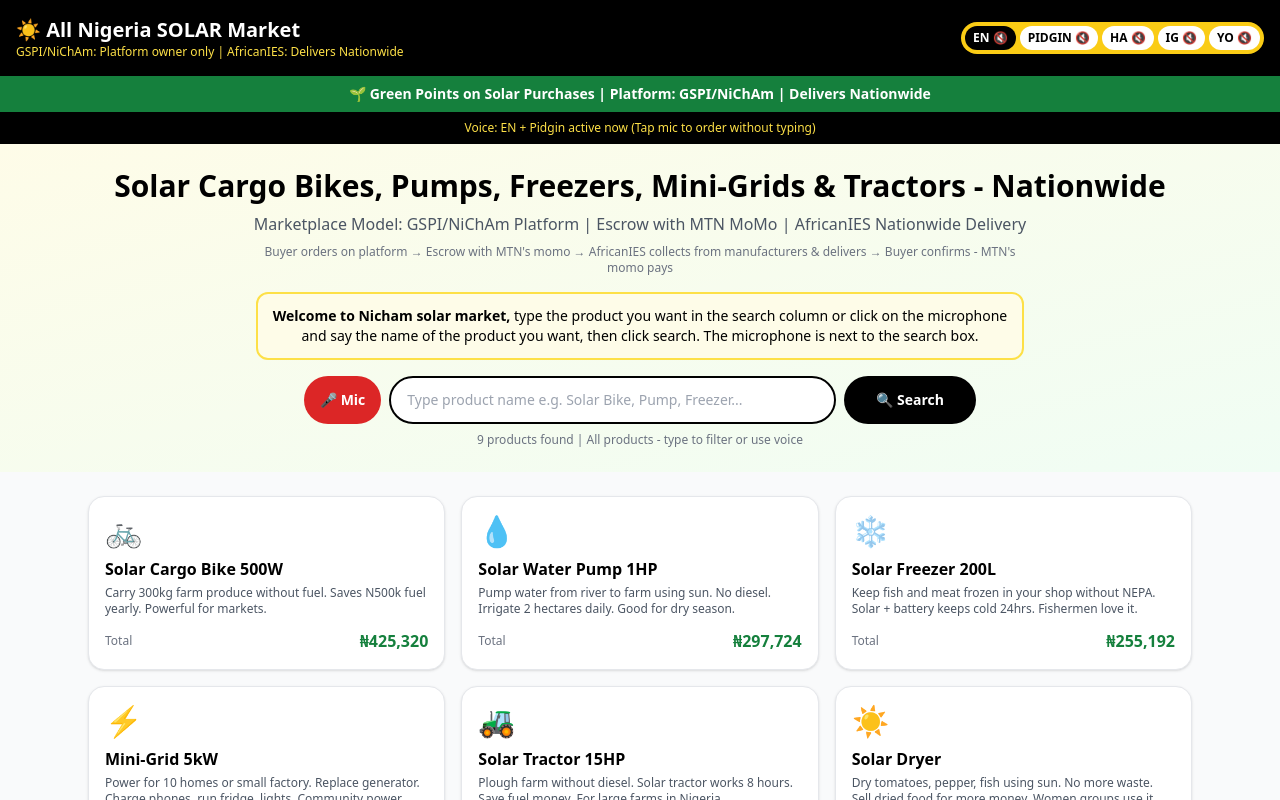
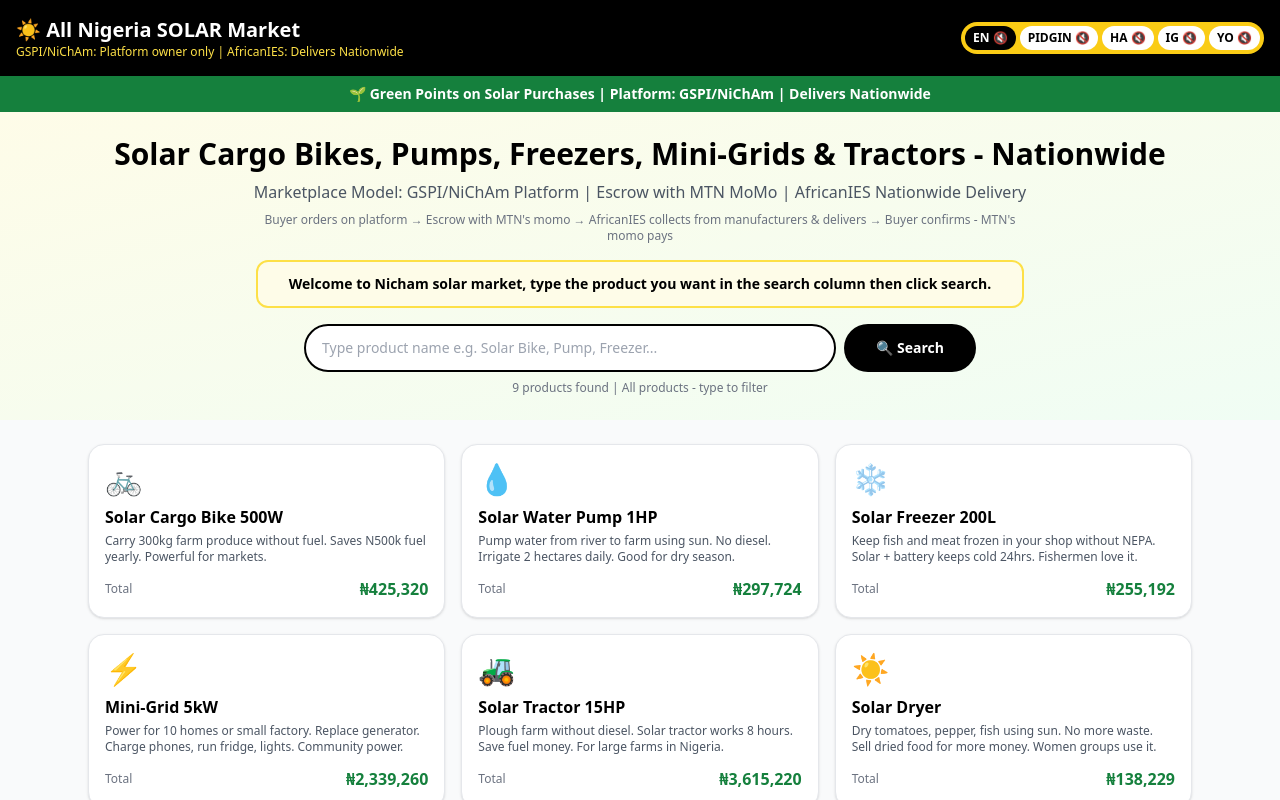
Before and after one commit to gspiassociatesltd/nicham-trade, a Next.js app: page / in a window 1280 px wide. Shown: the top 800 px of the page. Built offline with nearby package versions, Linux system fonts and the light colour scheme.

Commit message:
Add files via upload

```diff
--- a/app/page.tsx
+++ b/app/page.tsx
@@ -2,7 +2,6 @@
 import { useState, useEffect } from 'react'
 import { translations, productTranslations } from '../lib/i18n'
 import LangToggle from '../components/LangToggle'
-import VoiceOrder from '../components/VoiceOrder'
 
 const productsMeta = [
   { id: 1, basePrice: 400000, img: "🚲", keywords: "cargo bike solar 500w" },
@@ -27,14 +26,6 @@
   const [lang, setLang] = useState('en')
   const [searchTerm, setSearchTerm] = useState('')
   const [filtered, setFiltered] = useState(productsMeta)
-
-  useEffect(() => {
-    const handler = (e: any) => {
-      setSearchTerm(e.detail)
-    }
-    window.addEventListener("voiceSearch" as any, handler)
-    return () => window.removeEventListener("voiceSearch" as any, handler)
-  }, [])
 
   useEffect(() => {
     const saved = localStorage.getItem('nicham_lang')
@@ -68,6 +59,14 @@
 
   const t = translations[lang] || translations.en
 
+  const welcomeText: any = {
+    en: "Welcome to Nicham solar market, type the product you want in the search column then click search.",
+    pidgin: "Welcome to Nicham solar market, type product wey you want for search column then click search.",
+    ha: "Barka da zuwa kasuwar Nicham Solar. Rubuta sunan kayan da kake so a wurin bincike sannan danna search.",
+    ig: "Nnoo na ahia Nicham Solar. Pịnye aha ngwaahịa ịchọrọ na kọlụm ọchụchọ wee pịa search.",
+    yo: "Kaabo si oja Nicham Solar. Tẹ orukọ ọja ti o fẹ sinu apoti iwadi lẹhinna tẹ search."
+  }
+
   return (
     <main className="min-h-screen">
       <header className="bg-black text-white p-4 flex justify-between items-center">
@@ -82,51 +81,16 @@
         🌱 Green Points on Solar Purchases | Platform: GSPI/NiChAm | Delivers Nationwide
       </div>
 
-      <div className="bg-black text-yellow-300 text-center p-2 text-xs">
-        Voice: EN + Pidgin active now (Tap mic to order without typing)
-      </div>
-
       <section className="p-6 text-center bg-gradient-to-br from-yellow-50 to-green-50">
         <h2 className="text-3xl font-black mb-2">Solar Cargo Bikes, Pumps, Freezers, Mini-Grids & Tractors - Nationwide</h2>
         <p className="text-gray-600 mb-2">Marketplace Model: GSPI/NiChAm Platform | Escrow with MTN MoMo | AfricanIES Nationwide Delivery</p>
         <p className="text-xs text-gray-500 max-w-3xl mx-auto">Buyer orders on platform → Escrow with MTN&apos;s momo → AfricanIES collects from manufacturers & delivers → Buyer confirms - MTN&apos;s momo pays</p>
 
         <div className="max-w-3xl mx-auto mt-4 bg-yellow-50 border-2 border-yellow-300 rounded-xl p-3 text-sm text-center">
-          <b>Welcome to Nicham solar market,</b> type the product you want in the search column or click on the microphone and say the name of the product you want, then click search. The microphone is next to the search box.
+          <b>{welcomeText[lang] || welcomeText.en}</b>
         </div>
 
         <div className="max-w-2xl mx-auto mt-4 flex gap-2">
-          <button
-            id="searchMicBtn"
-            onClick={() => {
-              const SR = (window as any).webkitSpeechRecognition || (window as any).SpeechRecognition
-              if (!SR) { alert("Voice not supported - type instead"); return }
-              const rec = new SR()
-              rec.lang = "en-NG"
-              rec.onstart = () => { const b = document.getElementById("searchMicBtn"); if(b) b.innerText = "🎙️ Listening..." }
-              rec.onend = () => { const b = document.getElementById("searchMicBtn"); if(b) b.innerText = "🎤 Mic" }
-              rec.onresult = (e: any) => {
-                const spoken = e.results[0][0].transcript
-                const input = document.getElementById("searchInput") as HTMLInputElement
-                if (input) {
-                  input.value = spoken
-                  input.dispatchEvent(new Event("input", { bubbles: true }))
-                  input.dispatchEvent(new Event("change", { bubbles: true }))
-                  // Trigger React state update
-                  const event = new Event("input", { bubbles: true })
-                  Object.defineProperty(event, "target", { writable: false, value: input })
-                  input.dispatchEvent(event)
-                  // Also set via direct call to window for search
-                  window.dispatchEvent(new CustomEvent("voiceSearch", { detail: spoken }))
-                }
-              }
-              rec.start()
-            }}
-            className="px-4 py-3 bg-red-600 text-white rounded-full text-sm font-black hover:bg-red-700"
-            title="Click and say product name"
-          >
-            🎤 Mic
-          </button>
           <input
             type="text"
             value={searchTerm}
@@ -144,7 +108,7 @@
           </button>
         </div>
         <div className="text-xs text-gray-500 mt-2">
-          {filtered.length} products found | {searchTerm ? `Results for "${searchTerm}"` : "All products - type to filter or use voice"}
+          {filtered.length} products found | {searchTerm ? `Results for "${searchTerm}"` : "All products - type to filter"}
         </div>
       </section>
 
@@ -195,8 +159,6 @@
           </div>
         </div>
       </footer>
-
-      {/* Voice Market floating removed - Mic is now in search bar above for single mic UX */}
     </main>
   )
 }
--- a/app/product/[id]/page.tsx
+++ b/app/product/[id]/page.tsx
@@ -1,7 +1,6 @@
 'use client'
 import { useState, useEffect } from 'react'
 import { useRouter } from 'next/navigation'
-import VoiceOrder from '../../../components/VoiceOrder'
 
 const productsData: any = {
   1: { name: "Solar Cargo Bike 500W", intro: "Carry 300kg with solar power", basePrice: 400000 },
@@ -51,11 +50,11 @@
         <h1 className="text-2xl font-black">{prod.name}</h1>
         <p className="text-sm text-gray-700 mt-2">{prod.intro}</p>
         <div className="bg-yellow-100 border-2 border-yellow-400 rounded-xl p-4 mt-4">
-          <div className="font-bold text-sm">ORDER PAGE - Press YES to confirm</div>
+          <div className="font-bold text-sm">Order Page - Click Confirm to place order</div>
           <div className="text-xs mt-2">You are on order page for {prod.name}. Total {total.toLocaleString()} naira. Press YES button below to confirm.</div>
           <div className="flex gap-3 mt-4">
-            <button onClick={handleConfirm} className="flex-1 bg-green-600 text-white py-3 rounded-full font-bold">TAP YES - Confirm</button>
-            <button onClick={() => { const u = new SpeechSynthesisUtterance("You are on order page for " + prod.name + ". Total " + total.toLocaleString() + " naira. Press YES to confirm."); window.speechSynthesis.speak(u) }} className="flex-1 bg-black text-white py-3 rounded-full">Hear Instruction</button>
+            <button onClick={handleConfirm} className="flex-1 bg-green-600 text-white py-3 rounded-full font-bold">Confirm Order</button>
+            <button onClick={() => { const u = new SpeechSynthesisUtterance("You are on order page for " + prod.name + ". Total " + total.toLocaleString() + " naira. Press YES to confirm."); window.speechSynthesis.speak(u) }} className="flex-1 bg-black text-white py-3 rounded-full">Place Order</button>
           </div>
         </div>
         <div className="bg-green-50 p-4 rounded-xl mt-6 text-center">
@@ -63,7 +62,7 @@
           <div className="text-3xl font-black text-green-700">₦{total.toLocaleString()}</div>
         </div>
       </div>
-      <VoiceOrder lang={lang} currentMode="order" />
+      {/* No voice - plain text only */}
     </main>
   )
 }
```
